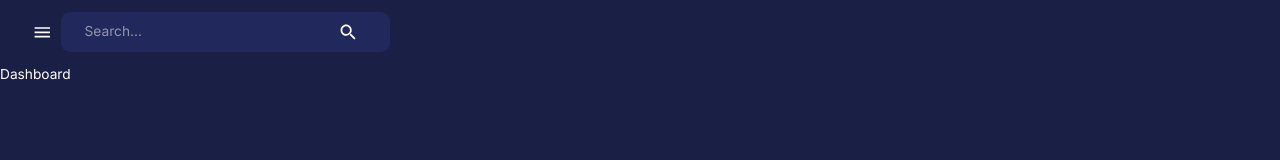
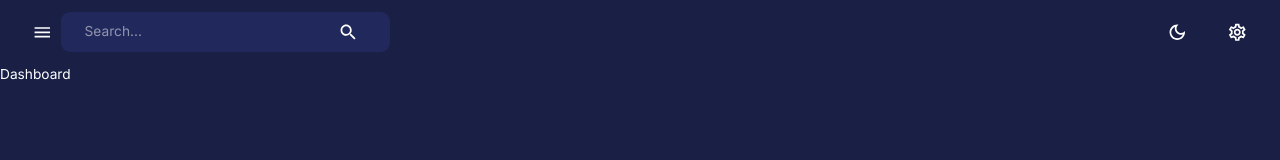
Before and after one commit to min-hinthar/admin-dashboard-mern-stack, a React (Create React App) app in the folder client/: page /dashboard in a window 1280 px wide. Shown: the top 160 px of the page. Built offline with nearby package versions, Linux system fonts and the light colour scheme.

Commit message:
Navbar rightside updated, toggle on/off dark/light mode

```diff
--- a/client/src/components/Navbar.jsx
+++ b/client/src/components/Navbar.jsx
@@ -42,6 +42,19 @@
                     </IconButton>
                 </FlexBetween>
             </FlexBetween>
+            { /* Rightside of Navbar */}
+            <FlexBetween gap='1.5rem'>
+                <IconButton onClick={() => dispatch(setMode())}>
+                    {theme.palette.mode === 'dark' ? (
+                        <DarkModeOutlined sx={{ fontsize: '25px' }} />
+                    ) : (
+                        <LightModeOutlined sx={{ fontsize: '25px' }} />
+                    )}
+                </IconButton>
+                <IconButton>
+                    <SettingsOutlined sx={{ fontsize: '25px' }} />
+                </IconButton>
+            </FlexBetween>
         </Toolbar>
     </AppBar>
 };
```
